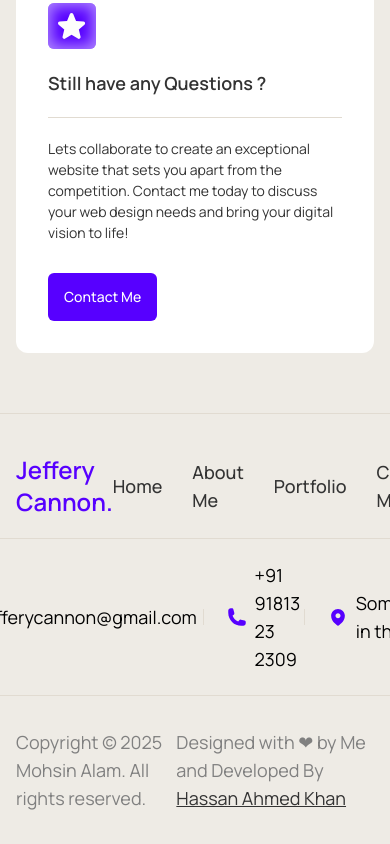
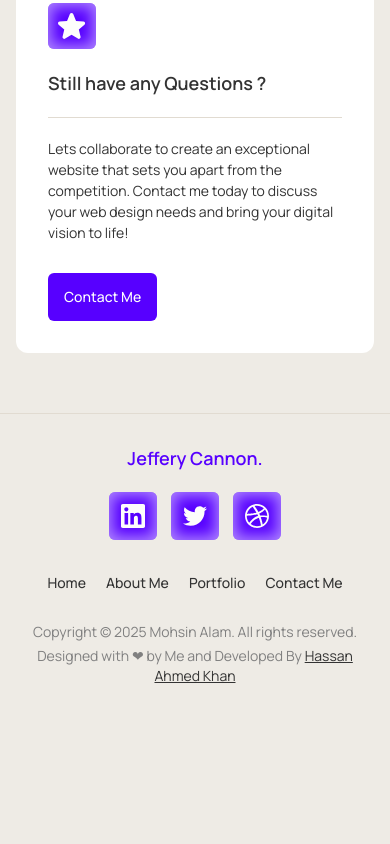
Before and after one commit to hakhan1999/Mohsin-Portfolio, a React (Vite) app: page / in a window 390 px wide. Shown: the part 8009-8853 px from the top of the page. After the commit the page ends 8727 px from the top, so only its background shows below. Built offline with nearby package versions, Linux system fonts and the light colour scheme.

Commit message:
homepage responsiveness completed

```diff
--- a/src/components/Footer.jsx
+++ b/src/components/Footer.jsx
@@ -65,15 +65,18 @@ const contactLinks = [
 const Footer = () => {
   return (
     <footer className="footer container border-t border-t-border">
-      <div className="top flex justify-between pt-10 pb-5">
-        <NavLink className="text-primary text-2xl font-semibold" to="/">
+      <div className="top flex justify-between pt-10 max-sm:pt-7.5 pb-5 max-sm:flex-col">
+        <NavLink
+          className="text-primary text-2xl font-semibold max-sm:text-lg max-sm:mb-5 max-sm:order-1"
+          to="/"
+        >
           Jeffery Cannon.
         </NavLink>
-        <ul className="flex gap-7.5">
+        <ul className="flex gap-7.5 max-sm:gap-5 max-sm:order-3">
           {navItems.map((item) => (
             <li key={item.id}>
               <NavLink
-                className="text-lg  text-gray transition font-medium hover:font-semibold "
+                className="text-lg max-sm:text-sm text-gray transition font-medium hover:font-semibold "
                 to={item.path}
               >
                 {item.name}
@@ -81,7 +84,7 @@ const Footer = () => {
             </li>
           ))}
         </ul>
-        <div className="social flex gap-3.5">
+        <div className="social flex gap-3.5 max-sm:order-2 max-sm:mb-7.5">
           {socialLinks.map((item) => (
             <NavLink
               className="p-3 rounded-md bg-primary shadow-[inset_0px_0px_14px_4px_#ffffff80] transition hover:bg-primary-hover"
@@ -93,15 +96,15 @@ const Footer = () => {
           ))}
         </div>
       </div>
-      <div className="middle flex justify-center">
-        <div className="contactLinksWrapper flex justify-center gap-12 py-5.5 px-7 border border-border rounded-lg">
+      <div className="middle flex justify-center max-sm:hidden!">
+        <div className="contactLinksWrapper flex justify-center gap-12 max-sm:gap-5 py-5.5 px-7 border border-border rounded-lg max-sm:flex-col">
           {contactLinks.map((item, index) => (
             <NavLink
               key={item.id}
               to={item.link}
-              className={`flex gap-[0.478rem] relative text-lg ${
+              className={`flex gap-[0.478rem] relative text-lg max-sm:text-sm ${
                 index !== 0
-                  ? "before:content-[''] before:absolute before:-left-6 before:top-1/2 before:-translate-y-1/2 before:w-px before:h-4 before:bg-border"
+                  ? "before:content-[''] before:absolute before:-left-6 before:top-1/2 before:-translate-y-1/2 before:w-px before:h-4 before:bg-border max-sm:before:hidden"
                   : ""
               }`}
             >
@@ -112,11 +115,11 @@ const Footer = () => {
         </div>
       </div>
 
-      <div className="bottom flex justify-between py-8">
-        <p className="text-light-grey text-lg">
+      <div className="bottom flex justify-between py-8 max-sm:flex-col max-sm:gap-1 max-sm:pt-2">
+        <p className="text-light-grey text-lg max-sm:text-center max-sm:text-sm">
           Copyright © 2025 Mohsin Alam. All rights reserved.
         </p>
-        <p className="text-light-grey text-lg">
+        <p className="text-light-grey text-lg max-sm:text-center max-sm:text-sm">
           Designed with ❤ by Me and Developed By{" "}
           <NavLink
             className="text-gray underline"
```
